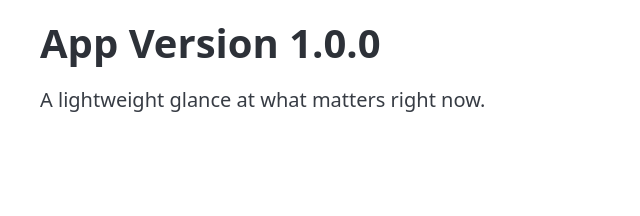
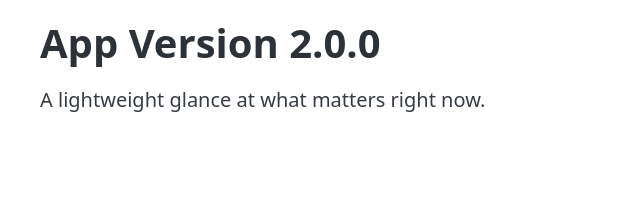
Before and after one commit to pubestpubest/simple-web, a website: page index.html in a window 1280 px wide. Shown: the top 216 px of the page, 0-640 px from the left. Drawn offline with nearby package versions, Linux system fonts and the light colour scheme.

Commit message:
Update app version from 1.0.0 to 2.0.0

```diff
--- a/index.html
+++ b/index.html
@@ -11,7 +11,7 @@
   </head>
   <body>
     <header class="container">
-      <h1 class="title">App Version 1.0.0</h1>
+      <h1 class="title">App Version 2.0.0</h1>
       <p id="summary">A lightweight glance at what matters right now.</p>
     </header>
     <main></main>
```
